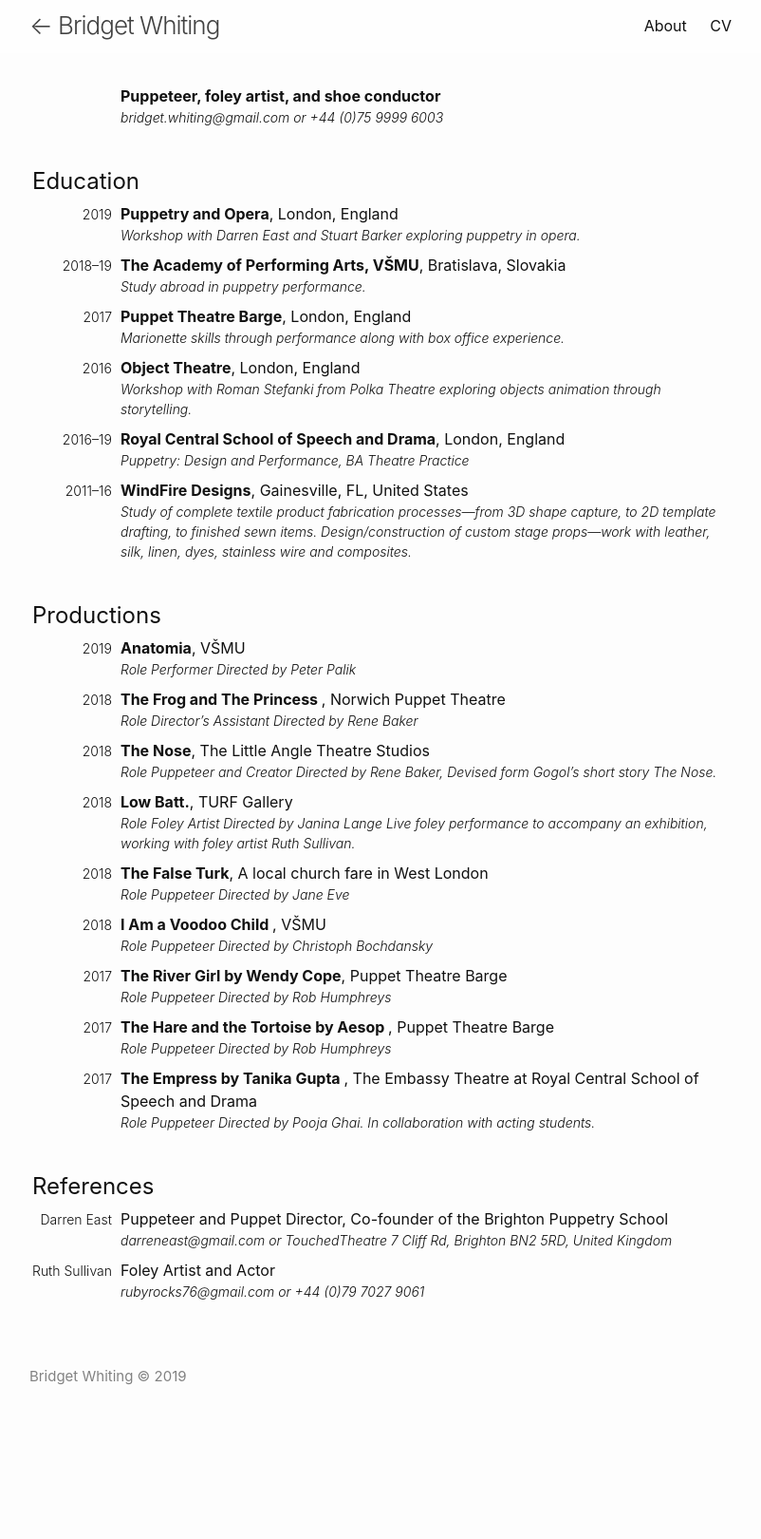
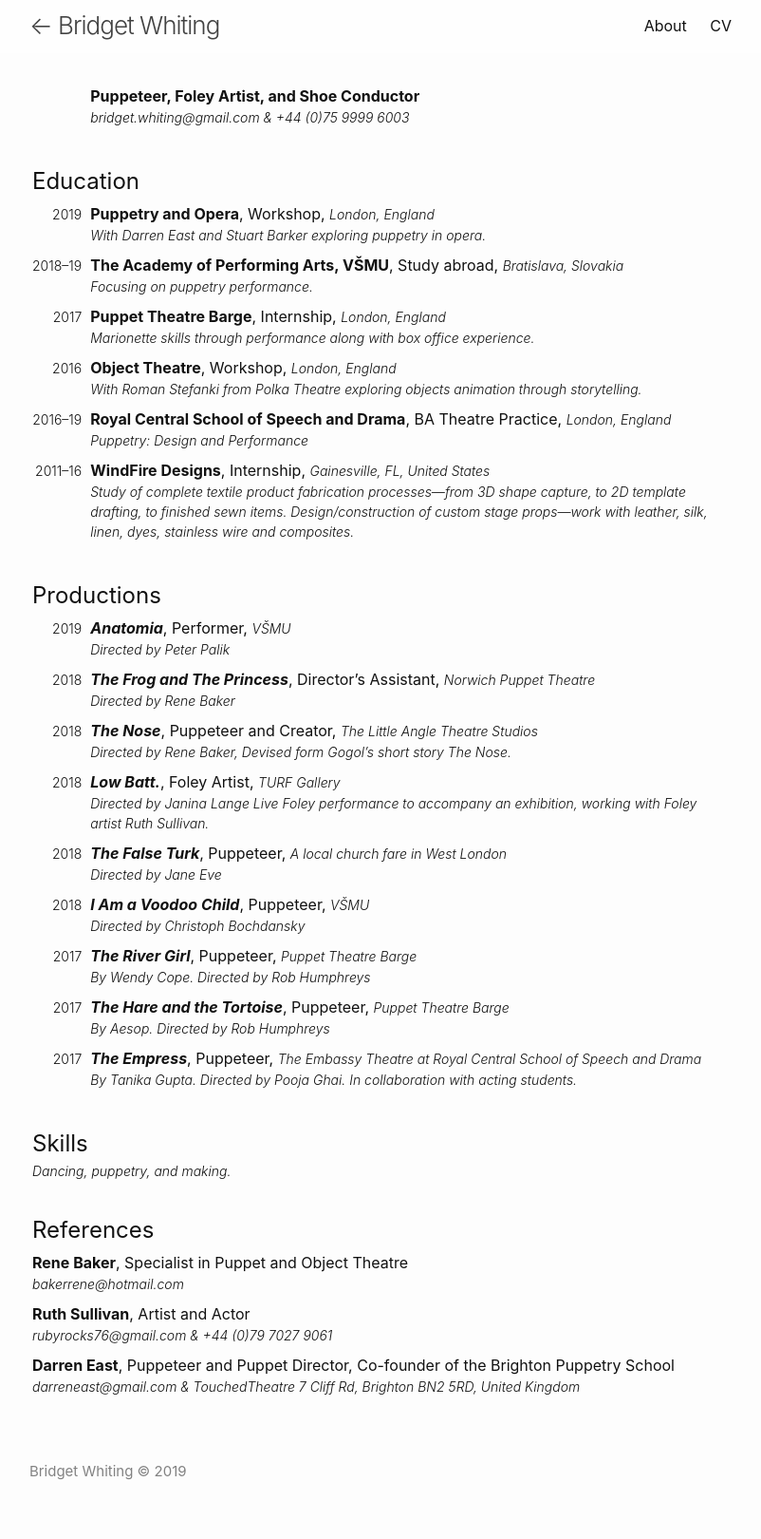
Before and after one commit to markwhiting/bridget, a Jekyll site: the page built from cv.html, in a window 1280 px wide. Shown: the whole page at 95% size, without its empty margins (239-1041 px from the left). Built offline with Jekyll 4.4.1, drawn with Linux system fonts in a browser that asks for light colours; before the commit the page ends 1520 px from its top, so only the background shows below that.

Commit message:
cv improvements

```diff
--- a/_data/CV.csv
+++ b/_data/CV.csv
@@ -1,16 +1,16 @@
-title,dateStart,dateEnd,type,location,url,notes
-WindFire Designs,2011-05-01,2016-10-03,Education,"Gainesville, FL, United States",http://www.windfiredesigns.com/,"Study of complete textile product fabrication processes—from 3D shape capture, to 2D template drafting, to finished sewn items. Design/construction of custom stage props—work with leather, silk, linen, dyes, stainless wire and composites."
-Royal Central School of Speech and Drama,2016-10-03,2019-07-05,Education,"London, England",https://www.cssd.ac.uk,"Puppetry: Design and Performance, BA Theatre Practice"
-"The Academy of Performing Arts, VŠMU",2018-02-02,2019-05-28,Education,"Bratislava, Slovakia",https://www.vsmu.sk/en/,Study abroad in puppetry performance.
-Puppet Theatre Barge,2017-06-19,2017-10-06,Education,"London, England",https://www.puppetbarge.com ,Marionette skills through performance along with box office experience.
-Object Theatre,2016-10-17,2016-10-19,Education,"London, England",,Workshop with Roman Stefanki from Polka Theatre exploring objects animation through storytelling.
-Puppetry and Opera,2019-04-14,2019-04-18,Education,"London, England",,Workshop with Darren East and Stuart Barker exploring puppetry in opera.
-Anatomia,2019-02-22,2019-02-22,Productions,VŠMU,https://www.vsmu.sk/en/,Role Performer Directed by Peter Palik
-The Frog and The Princess ,2018-10-01,2018-10-19,Productions,Norwich Puppet Theatre,https://www.puppettheatre.co.uk,Role Director’s Assistant Directed by Rene Baker
-The Nose,2018-06-01,2018-06-17,Productions,The Little Angle Theatre Studios,https://littleangeltheatre.com,"Role Puppeteer and Creator Directed by Rene Baker, Devised form Gogol’s short story The Nose."
-The False Turk,2018-05-12,2018-05-12,Productions,A local church fare in West London,,Role Puppeteer Directed by Jane Eve
-Low Batt.,2018-05-17,2018-05-17,Productions,TURF Gallery,http://turf-projects.com/low-batt/,"Role Foley Artist Directed by Janina Lange Live foley performance to accompany an exhibition, working with foley artist Ruth Sullivan.     "
-I Am a Voodoo Child ,2018-03-01,2018-03-01,Productions,VŠMU,https://www.vsmu.sk/en/,Role Puppeteer Directed by Christoph Bochdansky
-The River Girl by Wendy Cope,2017-09-01,2017-11-26,Productions,Puppet Theatre Barge,https://www.puppetbarge.com ,Role Puppeteer Directed by Rob Humphreys
-The Hare and the Tortoise by Aesop ,2017-08-01,2017-09-30,Productions,Puppet Theatre Barge,https://www.puppetbarge.com ,Role Puppeteer Directed by Rob Humphreys
-The Empress by Tanika Gupta ,2017-06-21,2017-06-24,Productions,The Embassy Theatre at Royal Central School of Speech and Drama,https://www.cssd.ac.uk/event/empress,Role Puppeteer Directed by Pooja Ghai. In collaboration with acting students.
+title,dateStart,dateEnd,type,role,location,url,notes
+WindFire Designs,2011-05-01,2016-10-03,Education,Internship,"Gainesville, FL, United States",http://www.windfiredesigns.com/,"Study of complete textile product fabrication processes—from 3D shape capture, to 2D template drafting, to finished sewn items. Design/construction of custom stage props—work with leather, silk, linen, dyes, stainless wire and composites."
+Royal Central School of Speech and Drama,2016-10-03,2019-07-05,Education,BA Theatre Practice,"London, England",https://www.cssd.ac.uk,"Puppetry: Design and Performance"
+"The Academy of Performing Arts, VŠMU",2018-02-02,2019-05-28,Education,Study abroad,"Bratislava, Slovakia",https://www.vsmu.sk/en/,Focusing on puppetry performance.
+Puppet Theatre Barge,2017-06-19,2017-10-06,Education,Internship,"London, England",https://www.puppetbarge.com ,Marionette skills through performance along with box office experience.
+Object Theatre,2016-10-17,2016-10-19,Education,Workshop,"London, England",,With Roman Stefanki from Polka Theatre exploring objects animation through storytelling.
+Puppetry and Opera,2019-04-14,2019-04-18,Education,Workshop,"London, England",,With Darren East and Stuart Barker exploring puppetry in opera.
+Anatomia,2019-02-22,2019-02-22,Productions,Performer,VŠMU,https://www.vsmu.sk/en/,Directed by Peter Palik
+The Frog and The Princess,2018-10-01,2018-10-19,Productions,Director’s Assistant,Norwich Puppet Theatre,https://www.puppettheatre.co.uk,Directed by Rene Baker
+The Nose,2018-06-01,2018-06-17,Productions,Puppeteer and Creator,The Little Angle Theatre Studios,https://littleangeltheatre.com,"Directed by Rene Baker, Devised form Gogol’s short story The Nose."
+The False Turk,2018-05-12,2018-05-12,Productions,Puppeteer,A local church fare in West London,,Directed by Jane Eve
+Low Batt.,2018-05-17,2018-05-17,Productions,Foley Artist,TURF Gallery,http://turf-projects.com/low-batt/,"Directed by Janina Lange Live Foley performance to accompany an exhibition, working with Foley artist Ruth Sullivan."
+I Am a Voodoo Child,2018-03-01,2018-03-01,Productions,Puppeteer,VŠMU,https://www.vsmu.sk/en/,Directed by Christoph Bochdansky
+The River Girl,2017-09-01,2017-11-26,Productions,Puppeteer,Puppet Theatre Barge,https://www.puppetbarge.com ,By Wendy Cope. Directed by Rob Humphreys
+The Hare and the Tortoise,2017-08-01,2017-09-30,Productions,Puppeteer,Puppet Theatre Barge,https://www.puppetbarge.com ,By Aesop. Directed by Rob Humphreys
+The Empress,2017-06-21,2017-06-24,Productions,Puppeteer,"The Embassy Theatre at Royal Central School of Speech and Drama",https://www.cssd.ac.uk/event/empress,By Tanika Gupta. Directed by Pooja Ghai. In collaboration with acting students.
--- a/_sass/minima/_layout.scss
+++ b/_sass/minima/_layout.scss
@@ -286,7 +286,7 @@
 h1 {
   text-align: left;
   margin: 3rem 0 0 0;
-  border-bottom: 1px solid black;
+  // border-bottom: 1px solid black;
 }
 .date {
   margin: 0 2rem;
--- a/cv.html
+++ b/cv.html
@@ -13,10 +13,10 @@ yearShort = site.minima.date_format | default: "%y" -%}
   <tr>
     <td></td>
     <td class="row">
-      <strong>Puppeteer, foley artist, and shoe conductor</strong>
+      <strong>Puppeteer, Foley Artist, and Shoe Conductor</strong>
       <p class="light note">
         <a href="mailto:bridget.whiting@gmail.com">bridget.whiting@gmail.com</a>
-        or +44 (0)75 9999 6003
+        & +44 (0)75 9999 6003
       </p>
     </td>
   </tr>
@@ -46,28 +46,42 @@ yearShort = site.minima.date_format | default: "%y" -%}
     </td>
     <td class="row">
       {% if experience.url %}<a href="{{ experience.url }}"
-        >{%endif%} <strong>{{ experience.title }}</strong
+        >{%endif%}
+        <strong
+          >{%- if experience.type == "Productions" -%}<i
+            >{%endif%}{{ experience.title }}{%- if experience.type ==
+            "Productions" -%}</i
+          >{%endif%}</strong
         >{% if experience.url %}</a
-      >{%endif%}{% if experience.location %}, {{ experience.location }}{%endif%}
-      {% if experience.notes %}
+      >{%endif%}{% if experience.role %}, {{ experience.role }}{%endif%}{% if
+      experience.location %},
+      <span class="light note">{{ experience.location }}</span
+      >{%endif%} {% if experience.notes %}
       <span class="light note">{{ experience.notes | markdownify }}</span
       >{%endif%}
     </td>
   </tr>
 
   {%- endfor -%} {%- endif -%} {%- endfor -%}
+
   <tr>
+    <td colspan="2">
+      <h2 class="section">Skills</h2>
+      <p class="light note">Dancing, puppetry, and making.</p>
+    </td>
+  </tr>
+
+  <!-- <tr>
     <td colspan="2">
       <h2 class="section">References</h2>
     </td>
   </tr>
   <tr>
-    <td class="left light small">Darren East</td>
+    <td class="left light small">Rene Baker</td>
     <td class="row">
-      Puppeteer and Puppet Director, Co-founder of the Brighton Puppetry School
+      Specialist in Puppet and Object Theatre
       <p class="light note">
-        <a href="mailto:darreneast@gmail.com">darreneast@gmail.com</a> or
-        TouchedTheatre 7 Cliff Rd, Brighton BN2 5RD, United Kingdom
+        <a href="mailto:bakerrene@hotmail.com">bakerrene@hotmail.com</a>
       </p>
     </td>
   </tr>
@@ -76,9 +90,52 @@ yearShort = site.minima.date_format | default: "%y" -%}
     <td class="row">
       Foley Artist and Actor
       <p class="light note">
-        <a href="mailto:rubyrocks76@gmail.com">rubyrocks76@gmail.com</a> or +44
+        <a href="mailto:rubyrocks76@gmail.com">rubyrocks76@gmail.com</a> & +44
         (0)79 7027 9061
       </p>
     </td>
   </tr>
+  <tr>
+    <td class="left light small">Darren East</td>
+    <td class="row">
+      Puppeteer and Puppet Director, Co-founder of the Brighton Puppetry School
+      <p class="light note">
+        <a href="mailto:darreneast@gmail.com">darreneast@gmail.com</a> &
+        TouchedTheatre 7 Cliff Rd, Brighton BN2 5RD, United Kingdom
+      </p>
+    </td>
+  </tr> -->
+
+  <tr>
+    <td colspan="2">
+      <h2 class="section">References</h2>
+    </td>
+  </tr>
+  <tr>
+    <td colspan="2" class="row">
+      <strong>Rene Baker</strong>, Specialist in Puppet and Object Theatre
+      <p class="light note">
+        <a href="mailto:bakerrene@hotmail.com">bakerrene@hotmail.com</a>
+      </p>
+    </td>
+  </tr>
+  <tr>
+    <td colspan="2" class="row">
+      <strong>Ruth Sullivan</strong>, Artist and Actor
+      <p class="light note">
+        <a href="mailto:rubyrocks76@gmail.com">rubyrocks76@gmail.com</a> & +44
+        (0)79 7027 9061
+      </p>
+    </td>
+  </tr>
+  <tr>
+    <td colspan="2" class="row">
+      <strong>Darren East</strong>, Puppeteer and Puppet Director, Co-founder of
+      the Brighton Puppetry School
+      <p class="light note">
+        <a href="mailto:darreneast@gmail.com">darreneast@gmail.com</a> &
+        TouchedTheatre 7 Cliff Rd, Brighton BN2 5RD, United Kingdom
+      </p>
+    </td>
+  </tr>
 </table>
```
